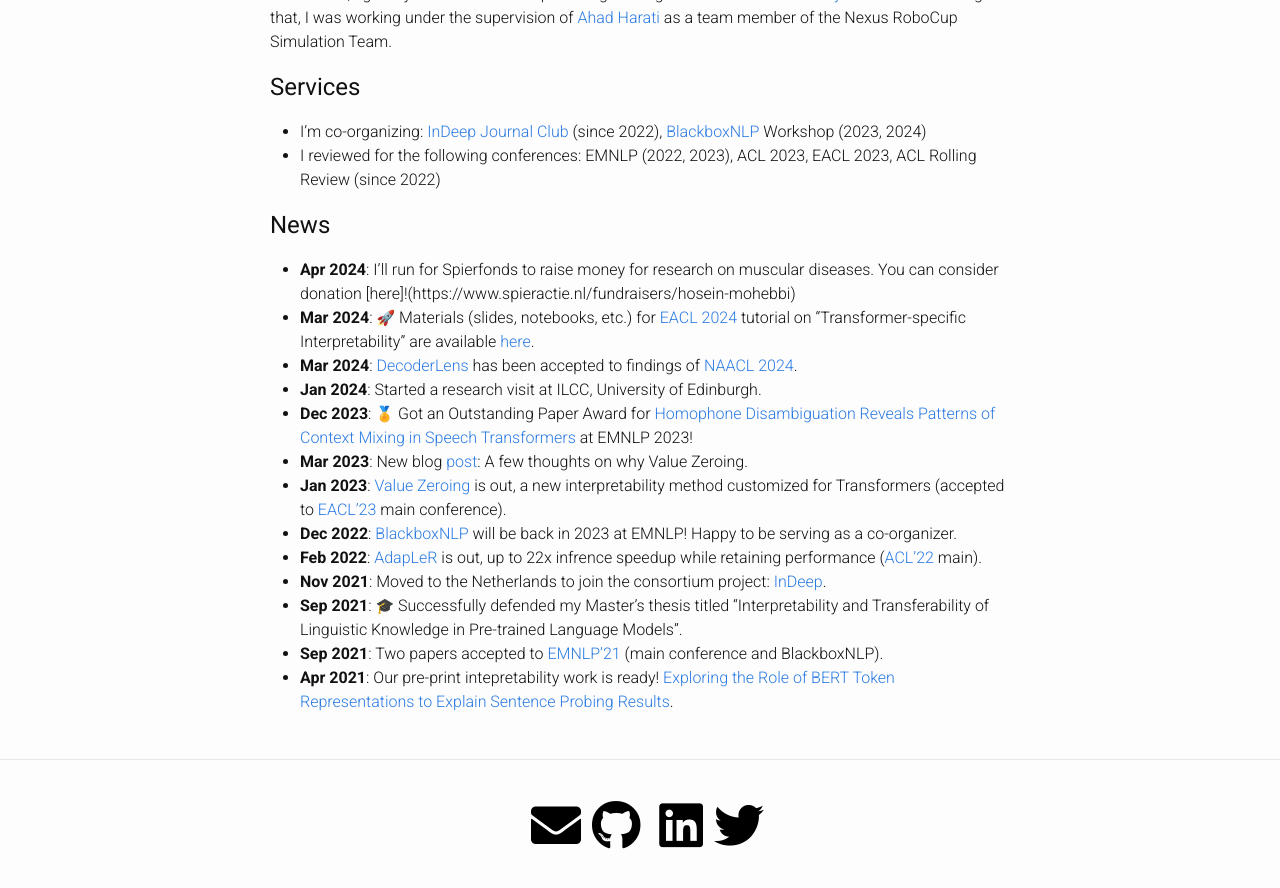
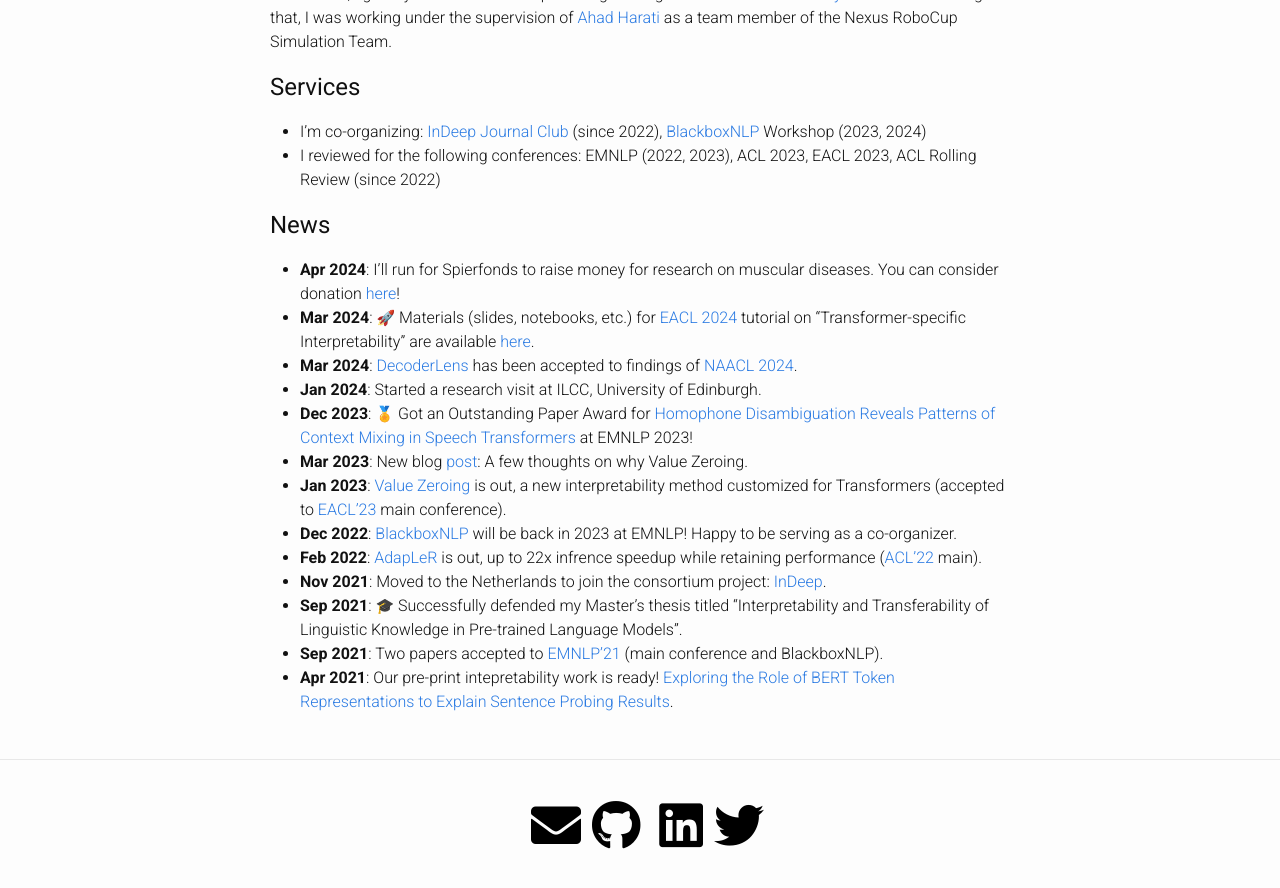
Before and after one commit to hmohebbi/hmohebbi.github.io, a Jekyll site: the page built from index.md, in a window 1280 px wide and 900 px high, scrolled down 647 px. Shown: the top 888 px of the window. Built offline with Jekyll 4.4.1, drawn with Linux system fonts in a browser that asks for light colours; a style sheet for code colours, icons or effects is not loaded.

Commit message:
Update index.md

```diff
--- a/index.md
+++ b/index.md
@@ -43,7 +43,7 @@ Before that, I got my Bachelor’s in Computer Engineering from [Ferdowsi Univer
 
 ## News
 <!-- ## <span style="color:#424242">News and Activities </span> -->
-* __Apr 2024__: I'll run for Spierfonds to raise money for research on muscular diseases. You can consider donation [here]!(https://www.spieractie.nl/fundraisers/hosein-mohebbi)
+* __Apr 2024__: I'll run for Spierfonds to raise money for research on muscular diseases. You can consider donation [here](https://www.spieractie.nl/fundraisers/hosein-mohebbi)!
 * __Mar 2024__: <span class="emoji">🚀</span> Materials (slides, notebooks, etc.) for [EACL 2024](https://2024.eacl.org/program/tutorials/) tutorial on "Transformer-specific Interpretability" are available [here](https://github.com/interpretingdl/eacl2024_transformer_interpretability_tutorial).
 * __Mar 2024__: [DecoderLens](https://arxiv.org/abs/2310.03686) has been accepted to findings of [NAACL 2024](https://2024.naacl.org/).
 * __Jan 2024__: Started a research visit at ILCC, University of Edinburgh.
```
